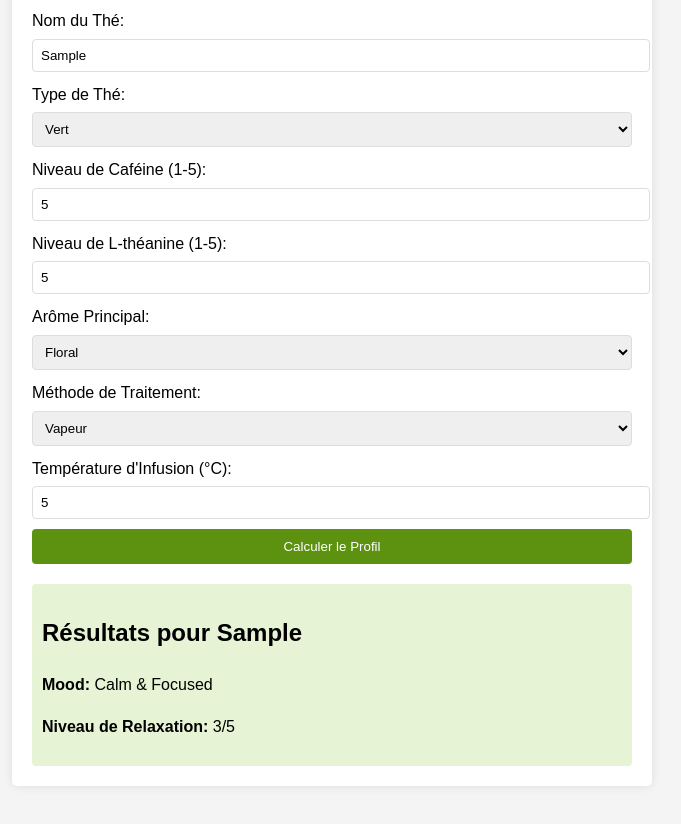
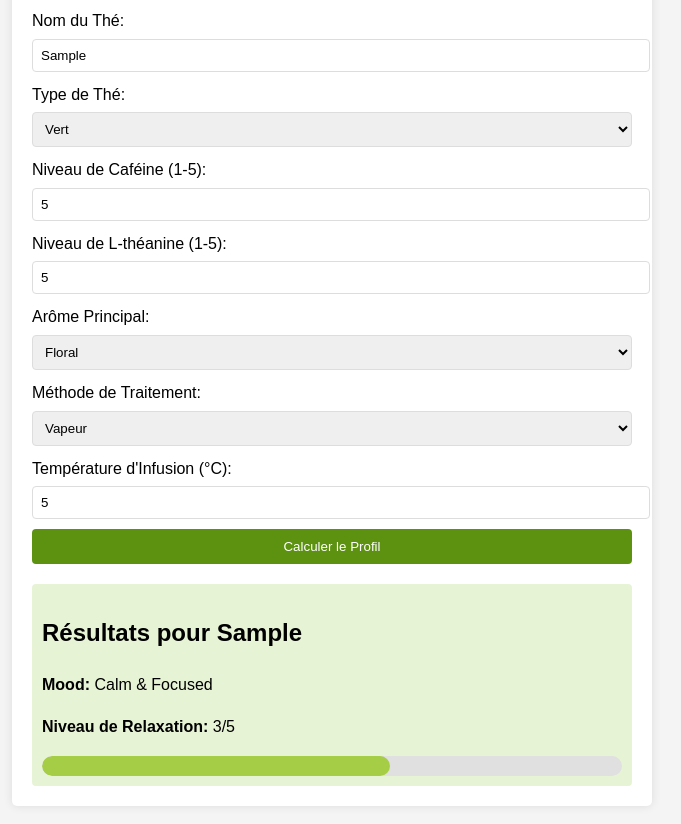
Before and after one commit to msieur-gab/Tea-feeling-calculation, a plain HTML site: page index.html in a window 1280 px wide. Both pictures are taken after typing "Sample", "5", "5", "5" into the empty fields and a click on the button "Calculer le Profil". Shown: the part 126-950 px from the top of the page, without its empty margins (308-989 px from the left). Drawn offline with Linux system fonts and the light colour scheme.

Commit message:
Update index.html

```diff
--- a/index.html
+++ b/index.html
@@ -54,6 +54,19 @@
             background: #e7f3d5;
             border-radius: 4px;
         }
+        .relaxation-bar {
+    width: 100%;
+    height: 20px;
+    background-color: #e0e0e0;
+    border-radius: 10px;
+    overflow: hidden;
+    margin-top: 10px;
+}
+.relaxation-progress {
+    height: 100%;
+    border-radius: 10px;
+    transition: width 0.5s ease-out;
+}
     </style>
 </head>
 <body>
@@ -253,7 +266,21 @@
         return finalScore;
     }
 
-    // Fonction pour gérer la soumission du formulaire
+        // Nouvelle fonction pour générer la couleur de la barre de relaxation
+    function getRelaxationColor(relaxationLevel) {
+        const green = [76, 175, 80];  // RGB for #4CAF50 (green)
+        const yellow = [255, 235, 59];  // RGB for #FFEB3B (yellow)
+
+        const ratio = (relaxationLevel - 1) / 4;  // 1 to 5 mapped to 0 to 1
+
+        const r = Math.round(yellow[0] * (1 - ratio) + green[0] * ratio);
+        const g = Math.round(yellow[1] * (1 - ratio) + green[1] * ratio);
+        const b = Math.round(yellow[2] * (1 - ratio) + green[2] * ratio);
+
+        return `rgb(${r}, ${g}, ${b})`;
+    }
+
+   // Fonction modifiée pour gérer la soumission du formulaire
     document.getElementById('teaForm').addEventListener('submit', function(e) {
         e.preventDefault();
 
@@ -275,6 +302,9 @@
             <h2>Résultats pour ${teaParams.name}</h2>
             <p><strong>Mood:</strong> ${mood}</p>
             <p><strong>Niveau de Relaxation:</strong> ${relaxation}/5</p>
+            <div class="relaxation-bar">
+                <div class="relaxation-progress" style="width: ${relaxation*20}%; background-color: ${getRelaxationColor(relaxation)};"></div>
+            </div>
         `;
     });
     </script>
```
